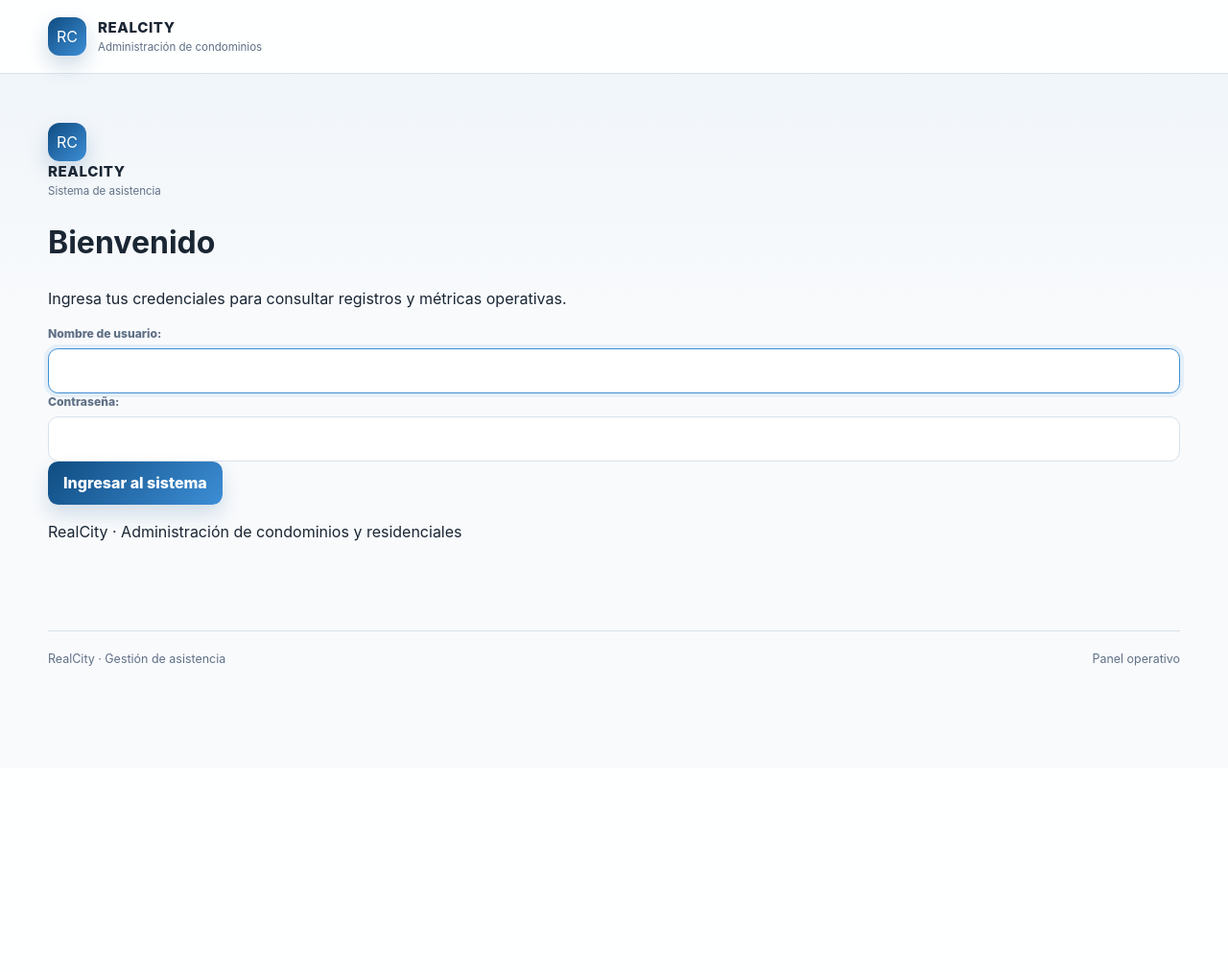
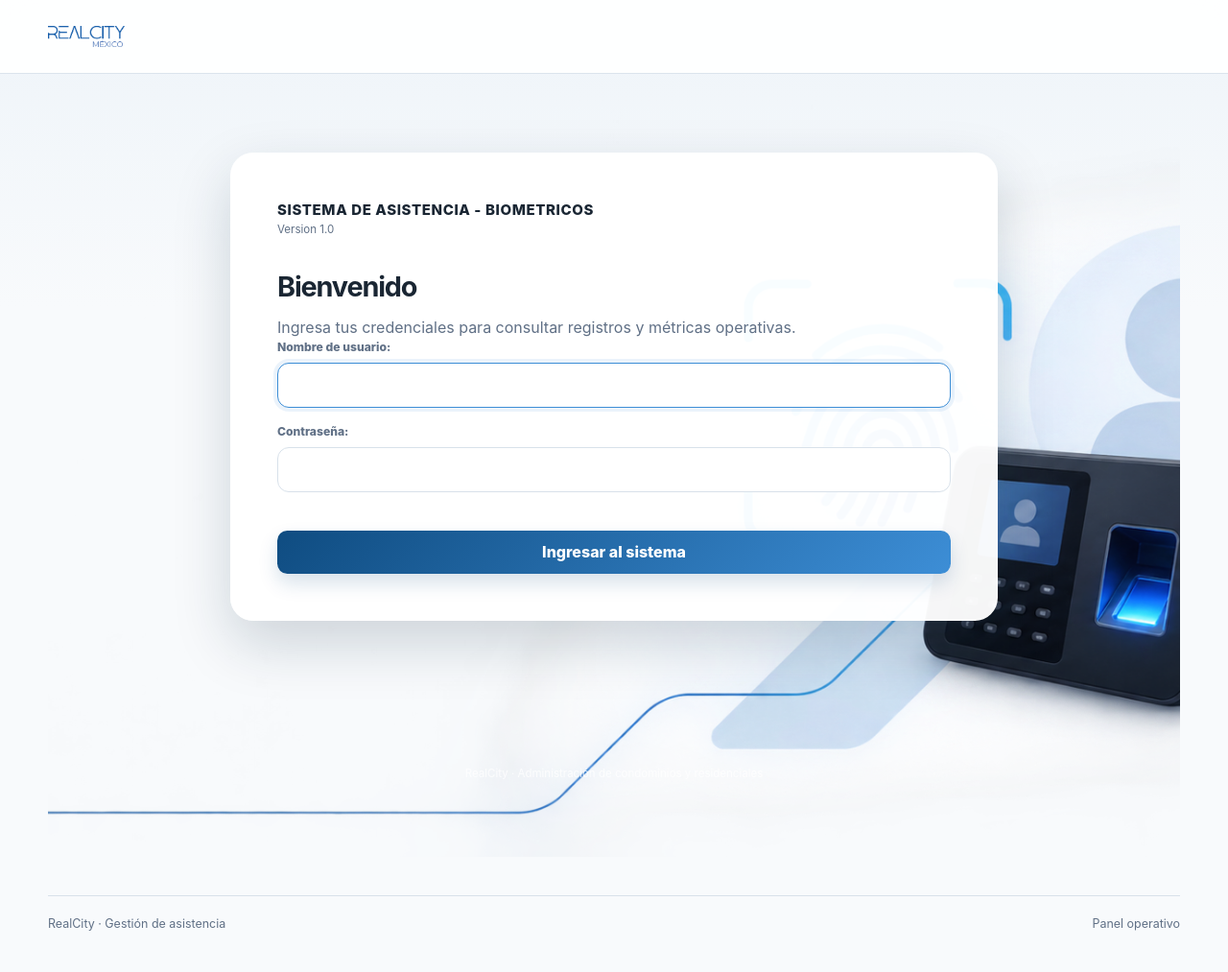
Before and after one commit to JonathanDLCH/Biometrico-RC, a Django app: page /accounts/login/ in a window 1280 px wide. Shown: the whole page at 96% size. Before the commit the page ends 694 px from the top, so only its background shows below. Run offline with Django 5.2, Linux system fonts and the light colour scheme; parts of the project's set-up code (start-up, migrations or seed data) failed here and were passed over.

Commit message:
Update: Actualización diseño login

```diff
--- a/consultas/static/consultas/css/layout.css
+++ b/consultas/static/consultas/css/layout.css
@@ -129,7 +129,7 @@
 }
 
 .app-content {
-    padding-block: clamp(1.5rem, 4vw, 3.5rem);
+    padding-block: clamp(0.5rem, 4vw, 1rem);
 }
 
 .page-header {
@@ -186,6 +186,15 @@
     gap: 1.25rem;
 }
 
+.brand__logo {
+    display: block;
+    width: 80px;
+    height: auto;
+    max-height: 40px;
+    object-fit: contain;
+    flex-shrink: 0;
+}
+
 @media (min-width: 960px) {
     .main-grid {
         grid-template-columns: minmax(0, 1.8fr) minmax(300px, 0.9fr);
--- a/consultas/static/consultas/css/login.css
+++ b/consultas/static/consultas/css/login.css
@@ -2,14 +2,11 @@
     min-height: 100vh;
     display: grid;
     place-items: center;
-    padding: 2rem 1rem;
-    background:
-        radial-gradient(circle at top left, rgba(61, 142, 214, 0.12), transparent 28rem),
-        linear-gradient(150deg, #0b3557 0%, #0f4c81 38%, #eff5fb 38.1%, #f7fafc 100%);
+    background: url("../img/BackGroundLogin.png") center center / cover no-repeat fixed;
 }
 
 .login-card {
-    width: min(100%, 430px);
+    width: min(100%, 800px);
     padding: clamp(1.8rem, 6vw, 3rem);
     border: 1px solid rgba(255, 255, 255, 0.4);
     border-radius: 1.5rem;
@@ -59,6 +56,7 @@
     display: grid;
     gap: 0.75rem;
     margin-top: 0.5rem;
+    padding-top: 1rem;
 }
 
 .login-form__button {
--- a/consultas/templates/consultas/base.html
+++ b/consultas/templates/consultas/base.html
@@ -17,11 +17,12 @@
         <header class="app-header">
             <div class="app-header__inner">
                 <a class="brand" href="{% url 'biometricos' %}" aria-label="Ir al panel principal de RealCity">
-                    <span class="brand__mark" aria-hidden="true">RC</span>
-                    <span class="brand__text">
-                        <span class="brand__name">RealCity</span>
-                        <span class="brand__subtitle">Administración de condominios</span>
-                    </span>
+                    <img
+                        class="brand__logo"
+                        src="{% static 'consultas/img/RCLogo.png' %}"
+                        alt="RealCity"
+                        width="80"
+                    >
                 </a>
 
                 {% if user.is_authenticated %}
--- a/consultas/templates/consultas/biometric_list.html
+++ b/consultas/templates/consultas/biometric_list.html
@@ -8,7 +8,7 @@
             <div>
                 <p class="page-header__eyebrow">Panel ejecutivo</p>
                 <h1 class="page-header__title" id="dashboard-title">Indicadores de asistencia</h1>
-                <p class="page-header__description">Monitorea la operación de los residentes, los registros de entrada y salida y las personas con mejor y peor puntualidad.</p>
+                <p class="page-header__description">Monitorea la operación de los administradores, los registros de entrada y salida y las personas con mejor y peor puntualidad.</p>
             </div>
             <a class="button-secondary page-header__action" href="{% url 'registros' %}">Ver registros completos</a>
         </header>
--- a/consultas/templates/registration/login.html
+++ b/consultas/templates/registration/login.html
@@ -1,15 +1,19 @@
 {% extends "consultas/base.html" %}
+{% load static %}
 
 {% block title %}Iniciar sesión{% endblock %}
+
+{% block extra_css %}
+    <link rel="stylesheet" href="{% static 'consultas/css/login.css' %}">
+{% endblock %}
 
 {% block content %}
     <div class="login-page">
         <main class="login-card" aria-labelledby="login-title">
             <div class="login-card__brand">
-                <span class="brand__mark" aria-hidden="true">RC</span>
                 <div>
-                    <span class="brand__name">RealCity</span>
-                    <span class="brand__subtitle">Sistema de asistencia</span>
+                    <span class="brand__name">Sistema de asistencia - Biometricos</span>
+                    <span class="brand__subtitle">Version 1.0</span>
                 </div>
             </div>
 
```
Also changed, not shown: README.md, consultas/static/consultas/img/BackGroundLogin.png (added), consultas/static/consultas/img/RCLogo.png (added), 1 other file.
